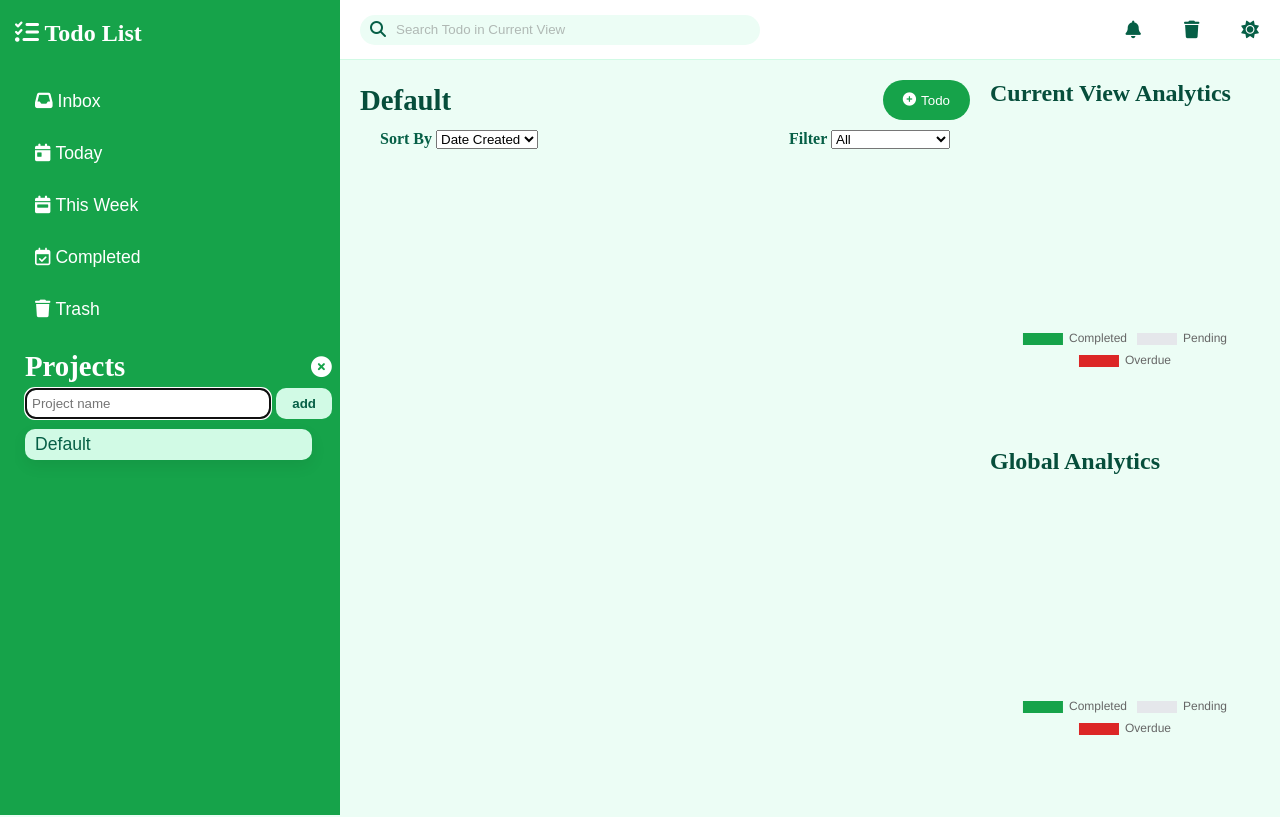
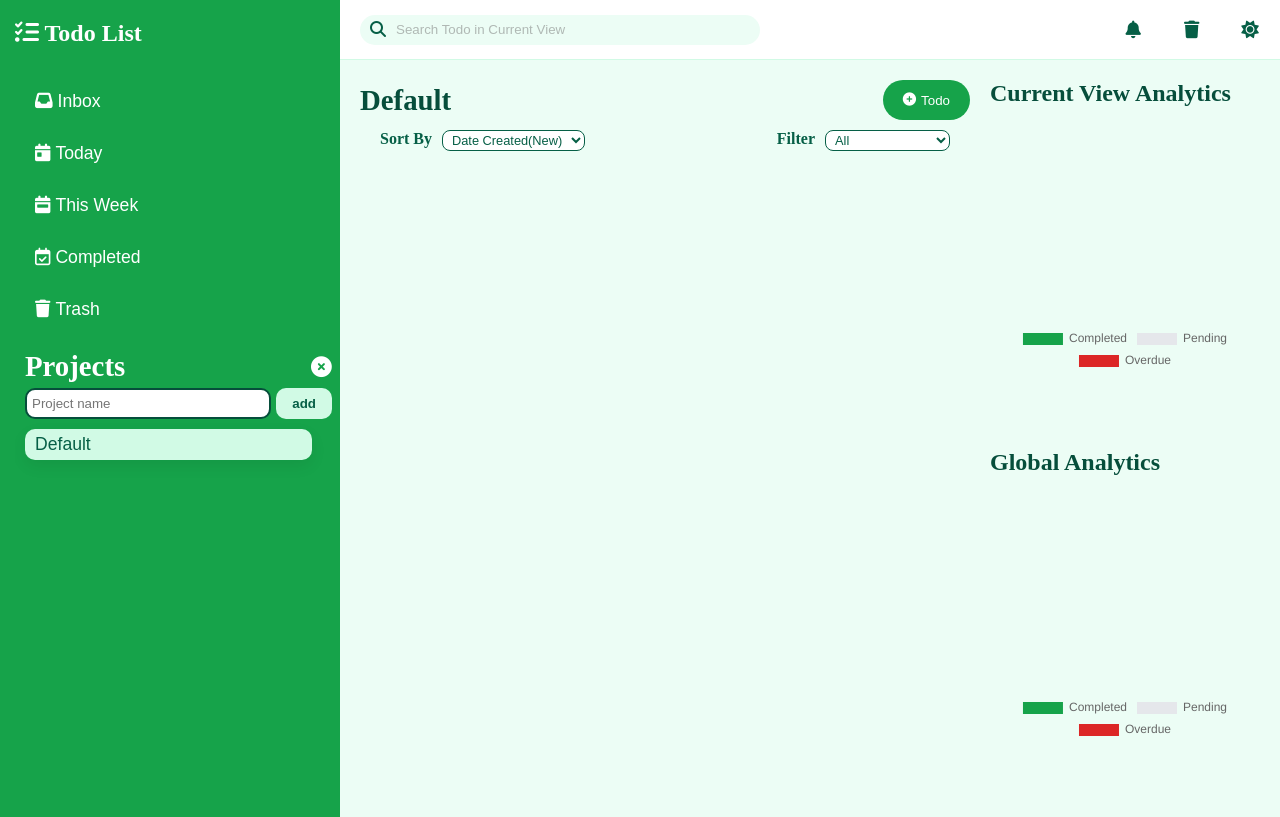
Before and after one commit to abhirup-2005/todo-list, a website built with webpack: page src/template.html in a window 1280 px wide. Both pictures are taken after a click on the button 321 px from the left and 366 px from the top of the page. Built offline with nearby package versions, Linux system fonts and the light colour scheme.

Commit message:
Add Style to Inputs & Add more Sort Options
Add style to inputs, textareas and selects
Add More Sort Options with their logic implemented in todoLogic.js
 Sort by
    - Date Created(New)
    - Date Created(Old)
    - Title(Aa-Zz)
    - Title(Zz-Aa)

```diff
--- a/src/logic/todoLogic.js
+++ b/src/logic/todoLogic.js
@@ -217,12 +217,16 @@ export function applyFilter(todos, value) {
 }
 
 export function applySort(todos, value) {
-  if (value === "sort-createDate") {
+  if (value === "sort-createDate-new") {
+    return [...todos].sort(
+      (a, b) => new Date(b.createdAt) - new Date(a.createdAt)
+    );
+  }
+  if (value === "sort-createDate-old") {
     return [...todos].sort(
       (a, b) => new Date(a.createdAt) - new Date(b.createdAt)
     );
   }
-
   if (value === "sort-dueDate") {
     return [...todos].sort((a, b) => {
       if (!a.dueDate && !b.dueDate) return 0;
@@ -239,5 +243,12 @@ export function applySort(todos, value) {
     );
   }
 
+  if (value === "sort-title-a-z") {
+    return [...todos].sort((a,b) => a.title.toLowerCase().localeCompare(b.title.toLowerCase()))
+  }
+
+  if (value === "sort-title-z-a") {
+    return [...todos].sort((a,b) => b.title.toLowerCase().localeCompare(a.title.toLowerCase()))
+  }
   return todos;
 }
--- a/src/style.css
+++ b/src/style.css
@@ -1172,3 +1172,36 @@ label {
     justify-content: space-between;
     padding: 0 20px;
 }
+
+.sort-filter-section label {
+    display: flex;
+    gap: 10px;
+}
+
+select {
+  padding: 1px 5px;
+  font-size: 0.8rem;
+  border: none;
+  border-radius: 8px;
+  background-color: var(--bg-card);
+  border: 1px solid var(--text-secondary);
+  color: var(--text-secondary);
+  cursor: pointer;
+}
+
+textarea, input {
+    background-color: var(--bg-card);
+    color: var(--text-primary);
+    border: 1px solid var(--text-secondary);
+    border-radius: 10px;
+    padding: 5px;
+}
+
+select[name="priority"], .edit-priority {
+    padding: 6.5px;
+}
+
+input:focus, textarea:focus, select:focus {
+  border: 2px solid var(--accent-warning);
+  outline: none;
+}
--- a/src/template.html
+++ b/src/template.html
@@ -62,9 +62,12 @@
         <div class="sort-filter-section">
                 <label id="sort">Sort By
                     <select name="sort">
-                        <option value="sort-createDate" selected>Date Created</option>
+                        <option value="sort-createDate-new" selected>Date Created(New)</option>
+                        <option value="sort-createDate-old">Date Created(Old)</option>
                         <option value="sort-dueDate">Due Date</option>
                         <option value="sort-priority">Priority</option>
+                        <option value="sort-title-a-z">Title(Aa-Zz)</option>
+                        <option value="sort-title-z-a">Title(Zz-Aa)</option>
                     </select>
                 </label>
                 <label id="filter">Filter
```
